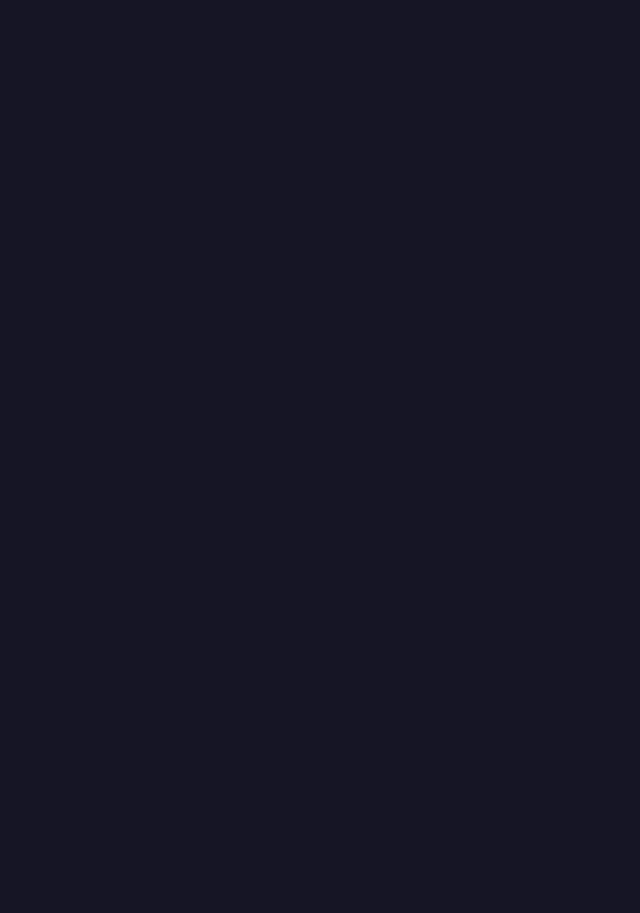
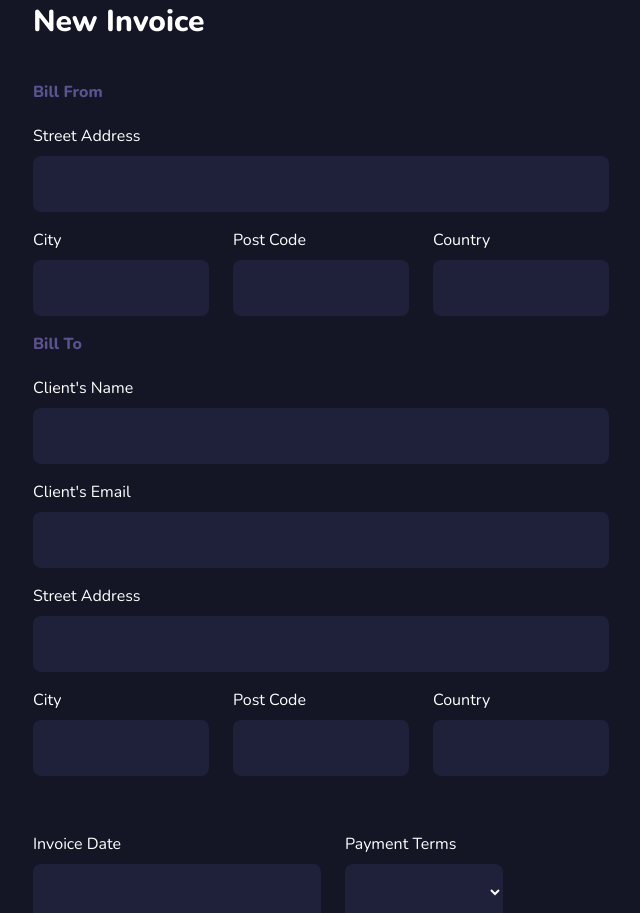
Before and after one commit to victorvzn/bootcamp-especialista-vue3, a Vue app: page /invoice/new in a window 1280 px wide. Shown: the part 180-1093 px from the top of the page, without its empty margins (319-959 px from the left). Before the commit the page ends 800 px from the top, so only its background shows below. Built offline with nearby package versions, Linux system fonts and the light colour scheme.

Commit message:
semana06, dia01, enviando el formulario de nuevo invoice

```diff
--- a/src/views/InvoiceNewView.vue
+++ b/src/views/InvoiceNewView.vue
@@ -1,3 +1,158 @@
+<script setup>
+import { ref } from 'vue'
+  const form = ref({
+    billFromStreetAddress: '',
+    billFromCity: '',
+    billFromPostCode: '',
+    billFromCountry: '',
+    billToClientName: '',
+    billToClientEmail: '',
+    billToClientStreetAddress: '',
+    billToCity: '',
+    billToPostCode: '',
+    billToCountry: '',
+    invoiceDate: '',
+    paymentTerms: '',
+    projectDescription: '',
+  })
+
+  const onSubmit = (event) => {
+    console.log(form.value)
+  }
+</script>
+
 <template>
-  <h1 class="text-3xl text-white">InvoiceNewView</h1>
+  <div class="w-[640px] mx-auto mt-20">
+    <RouterLink :to="{ name: 'home' }" class="text-white font-bold flex gap-5 items-center">
+      <font-awesome-icon icon="fa-solid fa-chevron-left" class="text-[#7968d8]" />
+      Go back
+    </RouterLink>
+
+    <section class="flex flex-col justify-between bg-[#141625] py-4 px-8 mt-10 rounded-lg">
+      <div class="flex items-center text-white gap-3 mb-10">
+        <h3 class="text-3xl font-extrabold">New Invoice</h3>
+      </div>
+
+      <form @submit.prevent="onSubmit">
+        <h4 class="text-[#5b5290] font-bold mb-5">Bill From</h4>
+
+        <label class="text-white flex flex-col gap-2 mb-4">
+          Street Address
+          <input type="text" class="w-full py-4 px-5 rounded-lg bg-[#1f213a]" v-model="form.billFromStreetAddress" />
+        </label>
+
+        <div class="flex gap-6">
+          <label class="text-white flex flex-col gap-2 mb-4">
+            City
+            <input type="text" class="w-full py-4 px-5 rounded-lg bg-[#1f213a]" v-model="form.billFromCity" />
+          </label>
+          <label class="text-white flex flex-col gap-2 mb-4">
+            Post Code
+            <input type="text" class="w-full py-4 px-5 rounded-lg bg-[#1f213a]" v-model="form.billFromPostCode" />
+          </label>
+          <label class="text-white flex flex-col gap-2 mb-4">
+            Country
+            <input type="text" class="w-full py-4 px-5 rounded-lg bg-[#1f213a]" v-model="form.billFromCountry" />
+          </label>
+        </div>
+
+        <h4 class="text-[#5b5290] font-bold mb-5">Bill To</h4>
+
+        <label class="text-white flex flex-col gap-2 mb-4">
+          Client's Name
+          <input type="text" class="w-full py-4 px-5 rounded-lg bg-[#1f213a]" v-model="form.billToClientName" />
+        </label>
+
+        <label class="text-white flex flex-col gap-2 mb-4">
+          Client's Email
+          <input type="text" class="w-full py-4 px-5 rounded-lg bg-[#1f213a]" v-model="form.billToClientEmail" />
+        </label>
+
+        <label class="text-white flex flex-col gap-2 mb-4">
+          Street Address
+          <input type="text" class="w-full py-4 px-5 rounded-lg bg-[#1f213a]" v-model="form.billToClientStreetAddress" />
+        </label>
+
+        <div class="flex gap-6">
+          <label class="text-white flex flex-col gap-2 mb-4">
+            City
+            <input type="text" class="w-full py-4 px-5 rounded-lg bg-[#1f213a]" v-model="form.billToCity" />
+          </label>
+          <label class="text-white flex flex-col gap-2 mb-4">
+            Post Code
+            <input type="text" class="w-full py-4 px-5 rounded-lg bg-[#1f213a]" v-model="form.billToPostCode" />
+          </label>
+          <label class="text-white flex flex-col gap-2 mb-4">
+            Country
+            <input type="text" class="w-full py-4 px-5 rounded-lg bg-[#1f213a]" v-model="form.billToCountry" />
+          </label>
+        </div>
+
+        <div class="flex gap-6 mt-10">
+          <label class="text-white flex flex-col gap-2 mb-4 basis-1/2">
+            Invoice Date
+            <input type="text" class="w-full py-4 px-5 rounded-lg bg-[#1f213a]" v-model="form.invoiceDate" />
+          </label>
+          <label class="text-white flex flex-col gap-2 mb-4 2basis-1/2">
+            Payment Terms
+            <select class="w-full py-4 px-5 rounded-lg bg-[#1f213a]" v-model="form.paymentTerms">
+              <option>Next 60 Days</option>
+              <option selected>Next 30 Days</option>
+              <option>Next 15 Days</option>
+            </select>
+          </label>
+        </div>
+
+        <label class="text-white flex flex-col gap-2 mb-4">
+          Project Description
+          <input type="text" class="w-full py-4 px-5 rounded-lg bg-[#1f213a]" v-model="form.projectDescription" />
+        </label>
+
+        <h5 class="text-[#73758c] text-xl font-bold mb-5 mt-10">Item List</h5>
+
+        <div class="text-white grid grid-cols-5 gap-4 mb-5">
+          <div>Item Name</div>
+          <div>Qty.</div>
+          <div>Price</div>
+          <div>Total</div>
+          <div></div>
+
+          <input type="text" class="w-full py-4 px-5 rounded-lg bg-[#1f213a]" />
+          <input type="text" class="w-full py-4 px-5 rounded-lg bg-[#1f213a]" />
+          <input type="text" class="w-full py-4 px-5 rounded-lg bg-[#1f213a]" />
+          <div>156.01</div>
+          <div>
+            <font-awesome-icon icon="fa-solid fa-trash" class="text-[#8e93b1]" />
+          </div>
+
+          <input type="text" class="w-full py-4 px-5 rounded-lg bg-[#1f213a]" />
+          <input type="text" class="w-full py-4 px-5 rounded-lg bg-[#1f213a]" />
+          <input type="text" class="w-full py-4 px-5 rounded-lg bg-[#1f213a]" />
+          <div>156.01</div>
+          <div>
+            <font-awesome-icon icon="fa-solid fa-trash" class="text-[#8e93b1]" />
+          </div>
+        </div>
+
+        <BaseButton
+            class="bg-[#262943] w-full text-center justify-center"
+        >
+          + Add New Item
+        </BaseButton>
+
+        <div class="flex justify-end gap-2 mt-10">
+          <BaseButton
+            class="bg-[#262943]"
+          >
+            Cancel
+          </BaseButton>
+          <BaseButton
+            class="bg-[#7c5bf8]"
+          >
+            Save Changes
+          </BaseButton>
+        </div>
+      </form>
+    </section>
+  </div>
 </template>
```
Also changed, not shown: src/fonts/font-awesome.js (+9 -2 lines).
